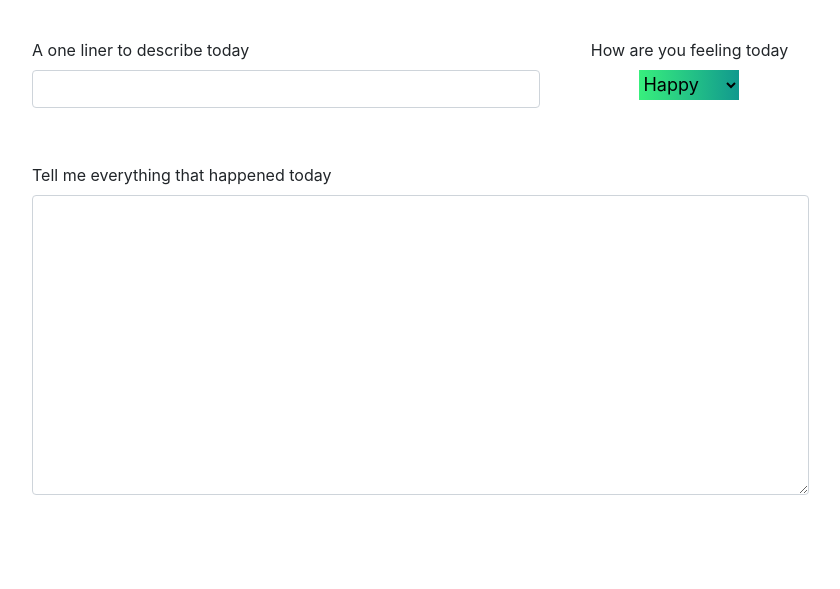
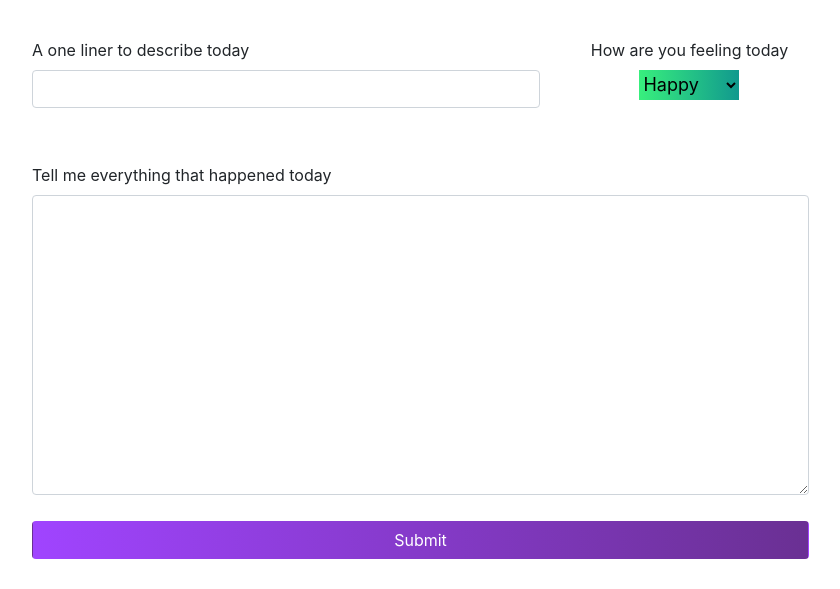
Before and after one commit to aman-singh09/Personal-Diary, a Django app: page /new/ in a window 1280 px wide. Shown: the part 224-813 px from the top of the page, without its empty margins (164-1004 px from the left). Before the commit the page ends 719 px from the top, so only its background shows below. Run offline with Django 3.2, Linux system fonts and the light colour scheme; some libraries are stand-ins or nearby versions.

Commit message:
added submit button to new page

```diff
--- a/Personal_Diary/templates/new-entry.html
+++ b/Personal_Diary/templates/new-entry.html
@@ -45,7 +45,19 @@ Write your thoughts
 		background: linear-gradient(to right, #DECBA4, #3E5151);
 		color:white;
 	}
+	input.submit{
+	background: #6a3093;  /* fallback for old browsers */
+	background: -webkit-linear-gradient(to right, #a044ff, #6a3093);  /* Chrome 10-25, Safari 5.1-6 */
+	background: linear-gradient(to right, #a044ff, #6a3093); /* W3C, IE 10+/ Edge, Firefox 16+, Chrome 26+, Opera 12+, Safari 7+ */
 
+	color:white;
+	float:right;
+	width: 100%;
+	}
+	div.submit{
+		padding-top: 10px;
+		padding-bottom: 20px;
+	}
 
 
 
@@ -67,7 +79,7 @@ Write your thoughts
 			<div class = "title row">
 				<div class = "col-md-8 col-sm-8 form-group">
 					<label> A one liner to describe today </label>
-						<input class = "form-control" type="text" name="title" />
+						<input class = "form-control" type="text" name="title" required />
 				</div>
 				<div class = " col-md-4 col-sm-4 mood px-0">
 					<div><label>How are you feeling today</label></div>
@@ -82,9 +94,13 @@ Write your thoughts
 				<label><div> Tell me everything that happened today </div></label>
 					<textarea style="height:300px;" class = "form-control" name = "content" required></textarea>
 			</div>
+			<div class = "submit">
+				<input class = "submit btn btn-large" type="submit" value = "Submit" name="submit">
+			</div>
 		</form>
 	</div>
 </div>
+
 <script type="text/javascript">
 	$("select").change(function(){
     var color = $("option:selected", this).attr("class");
```
